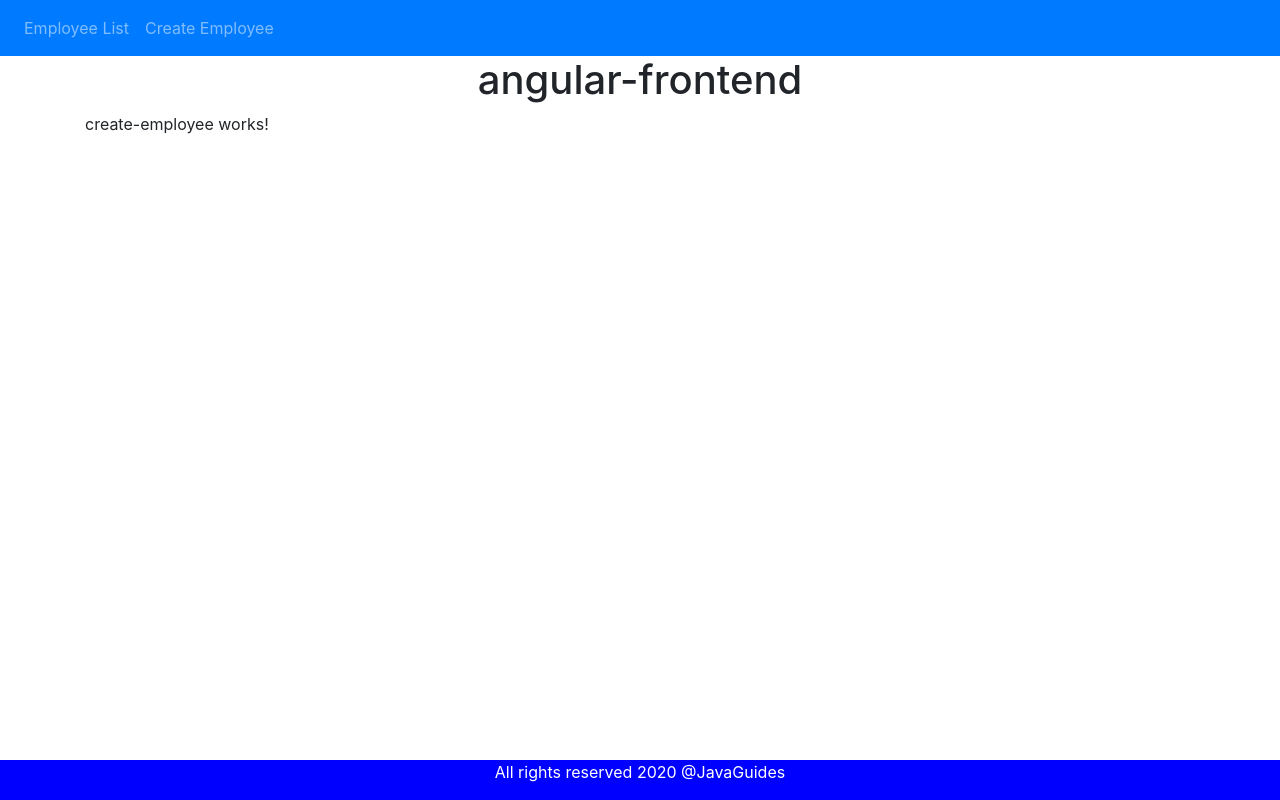
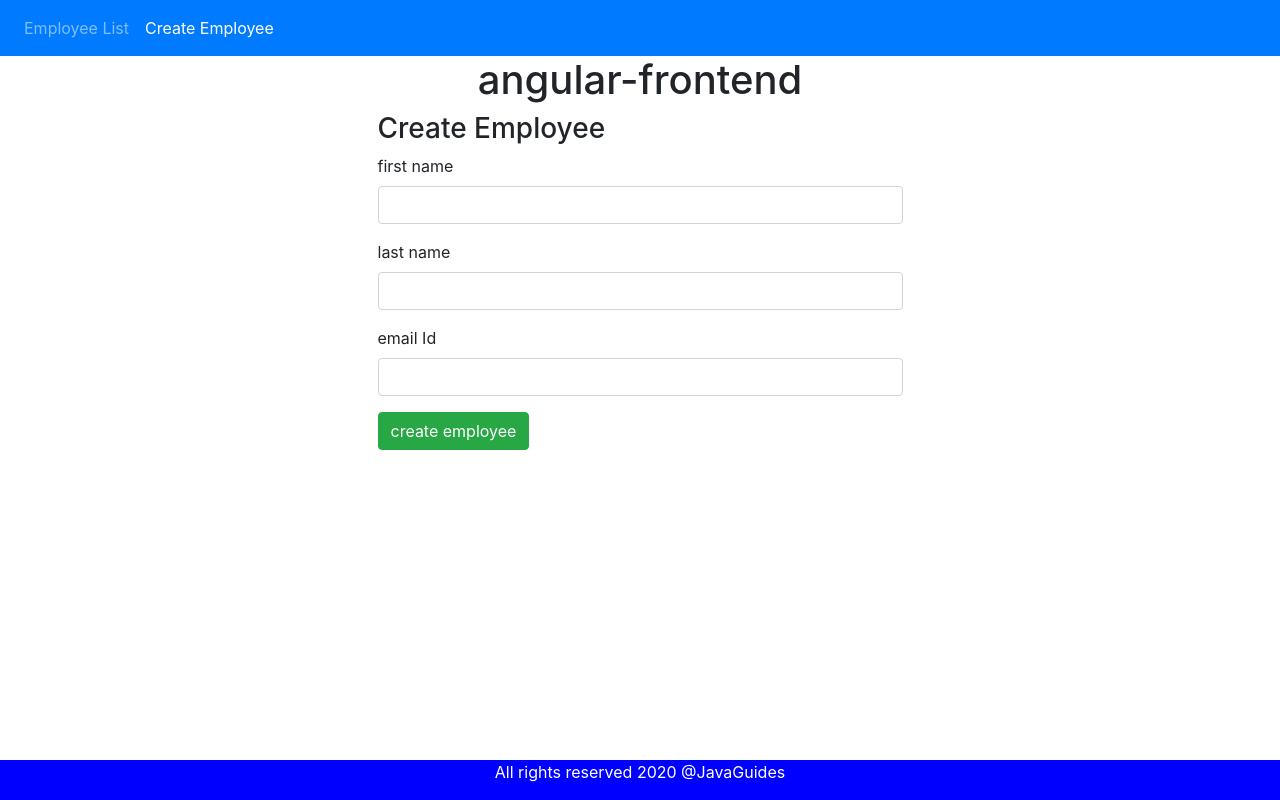
Before and after one commit to simonvista/Angular-SpringBoot, an Angular app: page /create-employee in a window 1280 px wide. Built offline with nearby package versions, Linux system fonts and the light colour scheme.

Commit message:
14855 is done

```diff
--- a/src/app/app.component.html
+++ b/src/app/app.component.html
@@ -6,7 +6,9 @@
       >
     </li>
     <li class="nav-item">
-      <a routerLink="create-employee" class="nav-link">Create Employee</a>
+      <a routerLink="create-employee" routerLinkActive="active" class="nav-link"
+        >Create Employee</a
+      >
     </li>
   </ul>
 </nav>
--- a/src/app/app.module.ts
+++ b/src/app/app.module.ts
@@ -1,6 +1,7 @@
 import { NgModule } from '@angular/core';
 import { BrowserModule } from '@angular/platform-browser';
 import { HttpClientModule } from '@angular/common/http';
+import { FormsModule } from '@angular/forms';
 
 import { AppRoutingModule } from './app-routing.module';
 import { AppComponent } from './app.component';
@@ -9,7 +10,7 @@
 
 @NgModule({
   declarations: [AppComponent, EmployeeListComponent, CreateEmployeeComponent],
-  imports: [BrowserModule, AppRoutingModule, HttpClientModule],
+  imports: [BrowserModule, AppRoutingModule, HttpClientModule, FormsModule],
   providers: [],
   bootstrap: [AppComponent],
 })
--- a/src/app/create-employee/create-employee.component.html
+++ b/src/app/create-employee/create-employee.component.html
@@ -1 +1,36 @@
-<p>create-employee works!</p>
+<div class="col-md-6 offset-md-3">
+  <h3>Create Employee</h3>
+  <form (ngSubmit)="onSubmit()">
+    <div class="form-group">
+      <label>first name</label>
+      <input
+        type="text"
+        class="form-control"
+        name="firstName"
+        id="firstName"
+        [(ngModel)]="employee.firstName"
+      />
+    </div>
+    <div class="form-group">
+      <label>last name</label>
+      <input
+        type="text"
+        class="form-control"
+        name="lastName"
+        id="lastName"
+        [(ngModel)]="employee.lastName"
+      />
+    </div>
+    <div class="form-group">
+      <label>email Id</label>
+      <input
+        type="text"
+        class="form-control"
+        name="emailId"
+        id="emailId"
+        [(ngModel)]="employee.emailId"
+      />
+    </div>
+    <button class="btn btn-success" type="submit">create employee</button>
+  </form>
+</div>
--- a/src/app/create-employee/create-employee.component.ts
+++ b/src/app/create-employee/create-employee.component.ts
@@ -1,15 +1,17 @@
 import { Component, OnInit } from '@angular/core';
+import { Employee } from '../employee';
 
 @Component({
   selector: 'app-create-employee',
   templateUrl: './create-employee.component.html',
-  styleUrls: ['./create-employee.component.css']
+  styleUrls: ['./create-employee.component.css'],
 })
 export class CreateEmployeeComponent implements OnInit {
+  employee: Employee = new Employee();
+  constructor() {}
 
-  constructor() { }
-
-  ngOnInit(): void {
+  ngOnInit(): void {}
+  onSubmit() {
+    console.log(this.employee);
   }
-
 }
```
